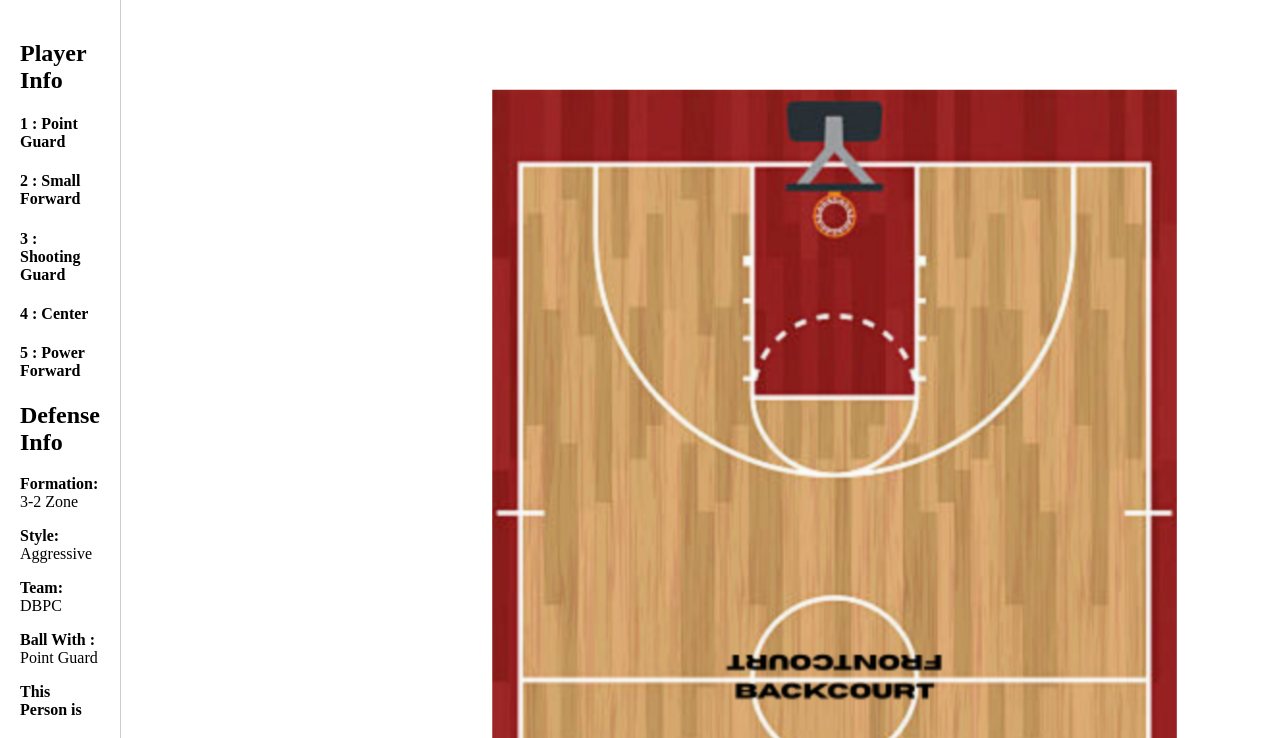
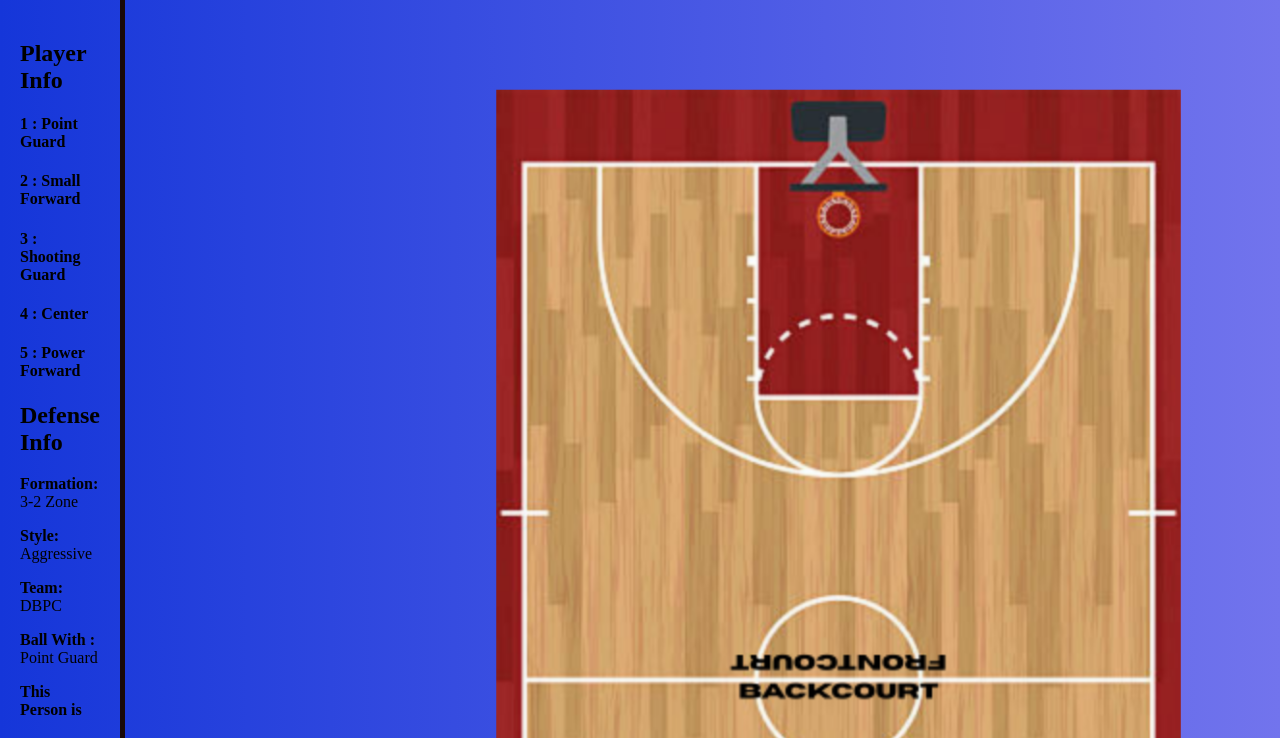
Before and after one commit to Prajwal-K7/SWiSH, a plain HTML site: page index.html in a window 1280 px wide. Shown: the top 738 px of the page. Drawn offline with Linux system fonts and the light colour scheme; a web font is replaced by a local one.

Commit message:
Update styles.css

```diff
--- a/styles.css
+++ b/styles.css
@@ -10,6 +10,7 @@ html, body {
     padding: 0;
     height: 100%;
     width: 100%;
+
   }
   body { margin: 0; overflow: auto; }
   canvas { display: block; }
@@ -19,6 +20,7 @@ html, body {
     height: 170vh;
     width: 100vw;
     overflow: hidden;
+    background: linear-gradient(to right,#1536d9, #7274ed);
   }
 
   /* Sidebar panel on the left */
@@ -27,7 +29,7 @@ html, body {
     background-color: transparent;
     padding: 20px;
     box-sizing: border-box;
-    border-right: 1px solid #ccc;
+    border-right: 5px solid #190909;
     font-family: "Zen Dots";
   }
 
```
